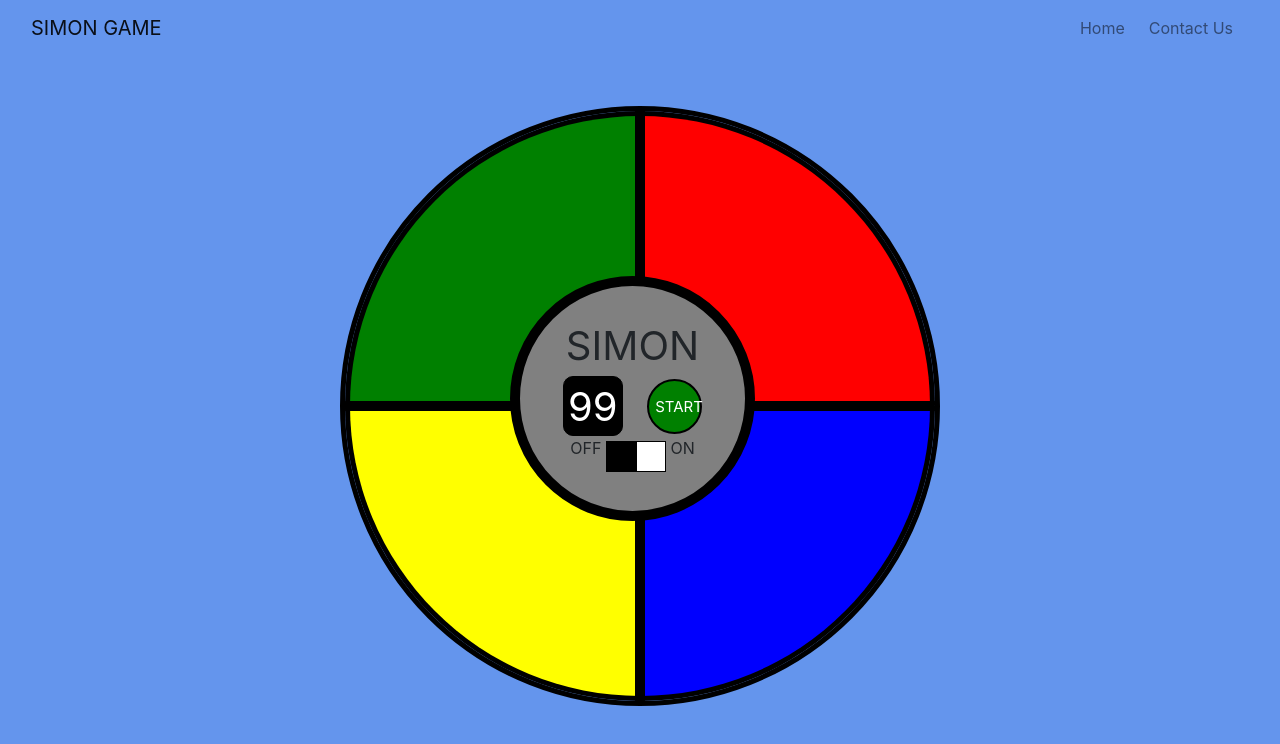
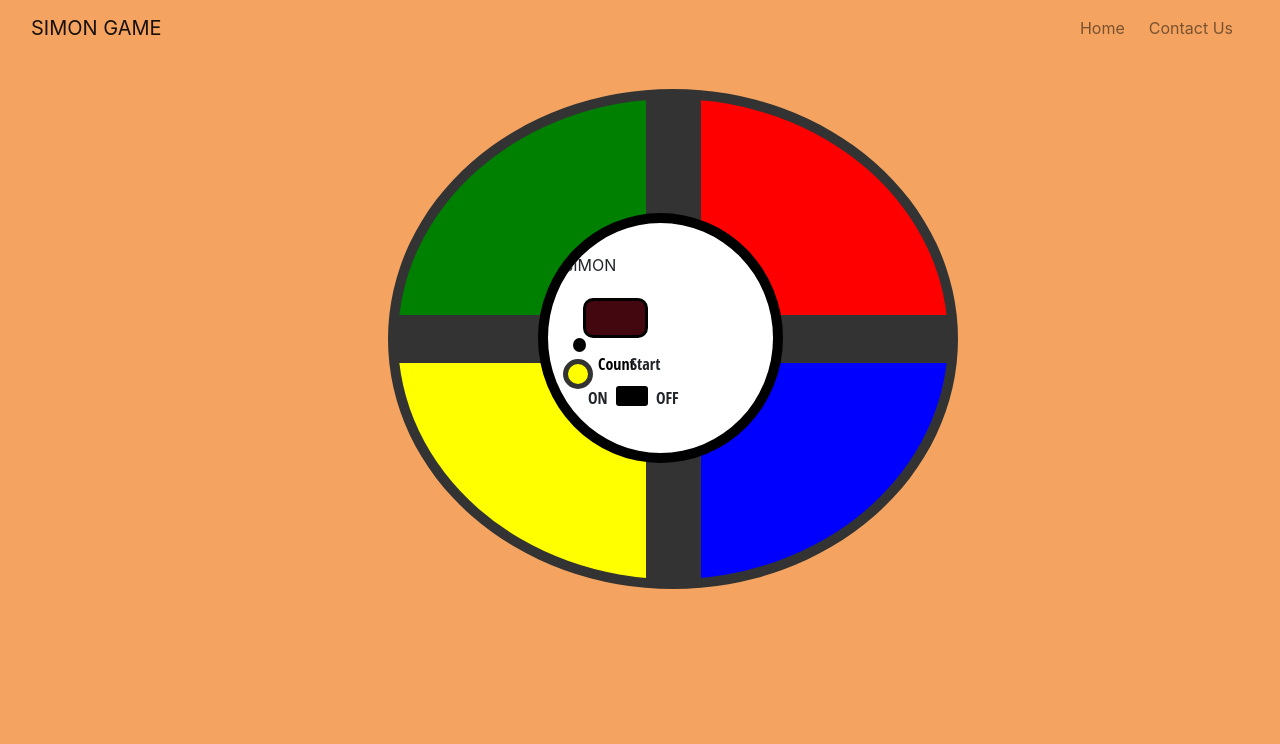
Before and after one commit to NunoCos/Simon_game, a plain HTML site: page index.html in a window 1280 px wide. Drawn offline with nearby package versions, Linux system fonts and the light colour scheme.

Commit message:
add bootstrap still with bugs

```diff
--- a/assets/style.css
+++ b/assets/style.css
@@ -1,106 +1,303 @@
 body {
-    background-color: cornflowerblue;
+    background-color: sandybrown;
 }
 
-.container {
-    margin: 0 auto;
-    text-align: center;
+.circle {
+    margin: 33px;
+    border: 10px solid #333;
+    background-color: #333;
+    border-radius: 50%;
+    height: 500px;
+    width: 500px;
+    padding: 30px;
+    overflow: hidden;
+    position: relative;
 }
 
-.board {
-    margin: 0 auto;
-    margin-top: 50px;
-    width: 600px;
-    height: 600px;
-    border: solid 5px black;
-    border-radius: 600px;
-    z-index: 8;
+
+#display {
+    margin: 84px;
+    margin-left: 110px;
+    background-color: white;
+    border-radius: 50%;
+    height: 250px;
+    width: 250px;
+    padding: 30px;
+    overflow: hidden;
+    position: relative;
+    border: solid 10px black;
 }
 
-.panel {
-    margin: 0;
-    float: left;
-    position: relative;
-    width: 295px;
-    height: 295px;
-    border: solid 5px black;
+
+#title {
+    font-family: 'Segoe UI', Tahoma, Geneva, Verdana, sans-serif;
+    font-weight: bold;
+    color: black;
+    font-size: 42px;
 }
 
+#scoreBox {
+    font-family: sans-serif;
+    font-weight: bold;
+    font-size: 24px;
+    height: 40px;
+    width: 65px;
+    border: solid 3px black;
+    border-radius: 10px;
+    color: red;
+    background-color: rgb(67, 7, 16);
+    margin-top: 21px;
+    margin-left: 20px;
+    margin-right: 20px;
+}
+
+
 .top-left-panel {
-    background-color: green;
-    border-radius: 300px 0 0 0;
+    position: absolute;
+    background-color: red;
+    width: 50%;
+    height: 45%;
+    left: 55%;
+    right: 0%;
+    bottom: 50%;
+    top: 0%;
 }
 
 .top-right-panel {
-    background-color: red;
-    border-radius: 0 300px 0 0;
+    position: absolute;
+    background-color: green;
+    width: 45%;
+    height: 45%;
+    left: 0%;
+    right: 45%;
+    bottom: 50%;
+    top: 0%
 }
 
 .bottom-left-panel {
-    background-color:yellow;
-    border-radius: 0 0 0 300px;
+    position: absolute;
+    background-color: yellow;
+    width: 45%;
+    height: 50%;
+    left: 0;
+    right: 50%;
+    bottom: 0%;
+    top: 55%;
 }
 
 .bottom-right-panel {
-    background-color: blue;
-    border-radius: 0 0 300px 0;
+  position: absolute;
+  background-color: blue;
+  width: 50%;
+  height: 50%;
+  left: 55%;
+  right: 0%;
+  bottom: 0%;
+  top: 55%;
 }
 
-.display {
-    width: 245px;
-    height: 245px;
-    margin-left: 165px;
-    margin-top: 165px;
-    background-color: grey;
-    border: solid 10px black;
-    border-radius: 150px;
-    position: absolute;
-    z-index: 10;
+.active {
+
+  padding-top: 10px;
+  margin-left: 10px;
+  padding-left: 7px;
+  padding-right: 2px;
+  height: 10px;
+  border-radius: 50%;
+  border: 2px solid #333333;
+  background-color: red;
+
 }
 
-.title {
-    margin-top: 30px;
-    font-size: 40px;
+.top-left-panelactive {
+
+  position: absolute;
+  background-color: DarkRed;
+  width: 50%;
+  height: 45%;
+  left: 55%;
+  right: 0%;
+  bottom: 50%;
+  top: 0%;
+
 }
 
-.inline {
-    display: inline-block;
-    vertical-align: middle;
+.top-right-panelactive {
+
+  position: absolute;
+  background-color: DarkGreen;
+  width: 45%;
+  height: 45%;
+  left: 0%;
+  right: 45%;
+  bottom: 50%;
+  top: 0%;
+
 }
 
-.counter {
-    width: 60px;
-    height: 60px;
-    border: solid 1px black;
-    border-radius: 10px;
-    color: white;
-    font-size: 40px;
+.bottom-left-panelactive {
+
+  position: absolute;
+  background-color: #CCCC00;
+  width: 45%;
+  height: 50%;
+  left: 0;
+  right: 50%;
+  bottom: 0%;
+  top: 55%;
+
+}
+
+.bottom-right-panelactive {
+
+  position: absolute;
+  background-color: DarkBlue;
+  width: 50%;
+  height: 50%;
+  left: 55%;
+  right: 0%;
+  bottom: 0%;
+  top: 55%;
+
+}
+
+
+#controls {
+    margin-top: 0%;
+    padding-top: 0%;
+    border-top: 0px;
+    font-family: 'Open Sans Condensed', sans-serif;
+    font-weight: bold;
+}
+
+.start-btn {
+    padding-left: 5px;
+    height: 30px;
+    width: 30px;
+    border: solid 5px black;
+    background-color: red;
+    border-radius: 50%;
+    margin-right: 20px;
+    margin-top: 26px;
+}
+
+#strictBtn {
+
+  padding-left: 5px;
+  height: 30px;
+  width: 30px;
+  min-height: 20px;
+  border: 5px solid #333333;
+  background-color: yellow;
+  border-radius: 50%;
+  display: block;
+  margin-top: 1px;
+
+}
+
+
+#twoThinghs {
+    margin-top: 5px;
+    width: 40px;
+    height: 65px;
+}
+
+
+#light {
+    height: 20px;
+    width: 50px;
+}
+
+.onLight {
+    padding-top: 10px;
+    margin-left: 10px;
+    padding-left: 7px;
+    padding-right: 2px;
+    height: 10px;
+    border-radius: 50%;
+    border: solid 2px black;
     background-color: black;
 }
 
-.start-btn {
-    margin: 0px;
-    margin-left: 20px;
-    text-align: center;
-    width: 55px;
-    height: 55px;
-    border: solid 2px black;
-    border-radius: 30px;
-    background-color: green;
-    color: white;
-    font-size: 15px;
-    line-height: 50px;
+#counter {
+    height: 75px;
 }
 
-.outer-switch {
-    width: 60px;
-    height: 31px;
-    border: solid 1px black;
-    background-color: white;
+#onSwitch {
+
+  display: inline-block;
+  width: 40px;
+  height: 20px;
+  background-color: black;
+  margin-top: 10px;
+  margin-left: 10px;
+  border-radius: 3px;
+
 }
 
-.inner-switch{
-    width: 30px;
-    height: 30px;
-    background-color: black;
+#onOffSwitch {
+
+  margin-top: 2px;
+  width: 15px;
+  height: 15px;
+  background-color: LightBlue;
+  margin-left: 0px;
+  padding-left: 0px;
+  border-left: 0px;
+  float: left;
+  border-radius: 2px;
+
 }
+
+#onOff {
+
+  height: 45px;
+  font-weight: bold;
+  font-family: 'Open Sans Condensed', sans-serif;
+
+}
+
+#onText {
+
+  padding-right: 0px;
+  margin-left: 10px;
+  padding-top: 10px;
+  width: 30%;
+
+}
+
+#offText {
+
+  padding-left: 8px;
+  border: 0px;
+  padding-top: 10px;
+  width: 30%;
+
+}
+
+
+#controls {
+    margin-top: 0%;
+    padding-top: 0%;
+    border-top: 0px;
+    font-family: 'Open Sans Condensed', sans-serif;
+    font-weight: bold;
+}
+
+#label1 {
+
+  margin-top: 0%;
+  padding-top: 0%;
+  border-top: 0px;
+  margin-left: 20px;
+  color: black;
+
+}
+
+#labels2 {
+
+  margin-top: 0%;
+  margin-left: 30px;
+  color: black;
+
+}
--- a/index.html
+++ b/index.html
@@ -11,7 +11,7 @@
         <title>Simon Game</title>
     </head>
 
-    <body style="overflow: hidden;">
+    <body>
         <header>
             <div class="container-fluid navalert-container">
                 <nav class="navbar navbar-light  navbar-expand-lg">
@@ -31,26 +31,48 @@
             </div>
         </header>
         <div class="container">
-            <div class="board">
-                <div id="0" class="panel top-left-panel"></div>
-                <div id="1" class="panel top-right-panel"></div>
-                <div id="2" class="panel bottom-left-panel"></div>
-                <div id="3" class="panel bottom-right-panel"></div>
-                <div class="display">
-                    <div class="title">SIMON</div>
-                    <div class="counter inline">99</div>
-                    <button class="start-btn inline" id="start">START</button>
-                    <div class="swtich">
-                        <p class="off inline">OFF</p>
-                        <div class="outer-switch inline">
-                            <div class="inner-switch"></div>
-                        </div>
-                        <p class="on inline">ON</p>
+            <div class="row">
+                <div class="col-md-3 test"></div>
+                <div class="col-md-6 text-center circle">
+                    <div id="board">
+                        <div id="1" class="panel top-left-panel"> </div>
+                        <div id="2" class="panel top-right-panel"> </div>
+                        <div id="3" class="panel bottom-left-panel"> </div>
+                        <div id="4" class="panel bottom-right-panel"> </div>
+                </div>
+                <div class="col-md-6 text-center" id="display">
+                    <div class="row" id="name">
+                        <div class="title"><span>SIMON</span></div>
+                    </div>
+                    <div class="row" id="counter">
+                        <div class="col-md-4" id="scoreBox"></div>
+                        <div class="col-md-4 debug" id="start-btn"></div>
+
+                <div class="col-md-4" id="twoThings">
+                    <div class="row" id="light">
+                        <div class="col-md-2 text-center onLight"></div>
+                    </div>
+                    <div class="row">
+                        <div class="col-md-2" id="strictBtn"></div>
                     </div>
                 </div>
+            </div>
+
+            <div class="row" id="controls">
+                <div class="col-md-2" id="label1">Count</div>
+                <div class="col-md-2" id="label2">Start</div>
+            </div>
+
+            <div class="row" id="onOff">
+                <div class="col-md-2 text-right" id="onText">ON</div>
+                <div class="col-md-2 text-center" id="onSwitch"><div id="offSwitch"></div></div>
+                <div class="col-md-2 text-left" id="offText">OFF</div>
+            </div>
         </div>
-</div>
-
+    </div>
+    </div>
+    <div class="col-md-3"></div>
+    </div>
         <script src="https://code.jquery.com/jquery-3.5.1.slim.min.js" integrity="sha384-DfXdz2htPH0lsSSs5nCTpuj/zy4C+OGpamoFVy38MVBnE+IbbVYUew+OrCXaRkfj" crossorigin="anonymous"></script>
         <script src="https://cdn.jsdelivr.net/npm/popper.js@1.16.1/dist/umd/popper.min.js" integrity="sha384-9/reFTGAW83EW2RDu2S0VKaIzap3H66lZH81PoYlFhbGU+6BZp6G7niu735Sk7lN" crossorigin="anonymous"></script>
         <script src="https://cdn.jsdelivr.net/npm/bootstrap@4.5.3/dist/js/bootstrap.min.js" integrity="sha384-w1Q4orYjBQndcko6MimVbzY0tgp4pWB4lZ7lr30WKz0vr/aWKhXdBNmNb5D92v7s" crossorigin="anonymous"></script>
```
